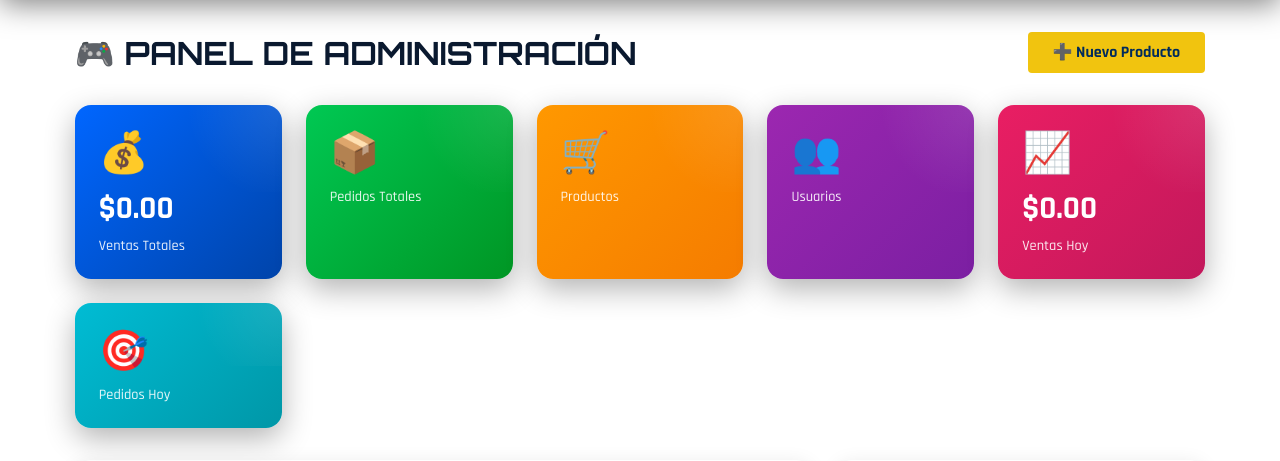
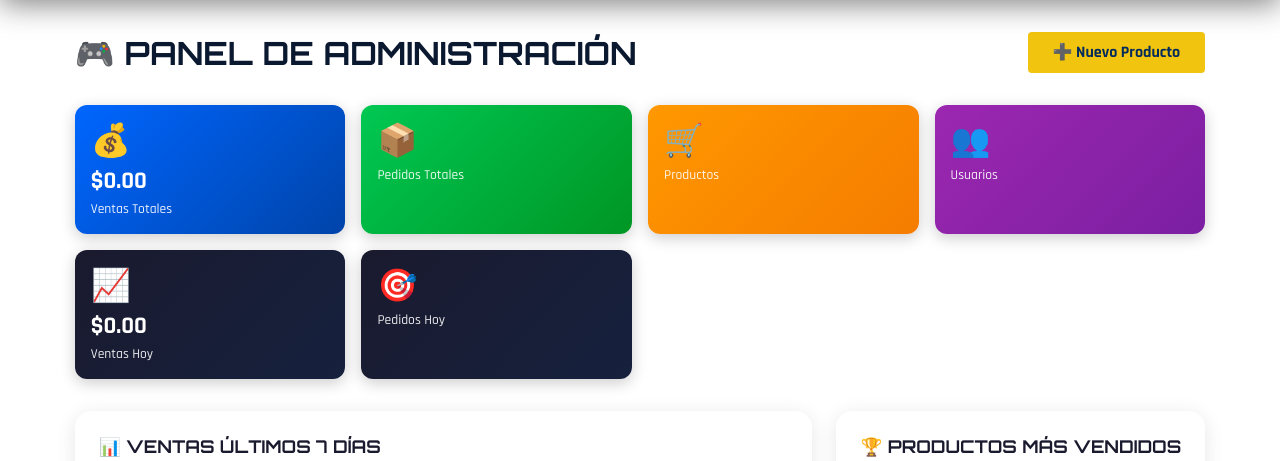
Before and after one commit to Ordones18/Ponte-Once-Store, a Flask app: template templates/admin/dashboard.html in a window 1280 px wide. Shown: the part 78-539 px from the top of the page. Run offline with Flask 3, Linux system fonts and the light colour scheme; the template is opened without the code that fills it, so the values that code supplies are empty; some libraries are stand-ins or nearby versions.

Commit message:
UI: Yellow/Black catalog filters and Compact 3-col Admin Stats

```diff
--- a/templates/admin/dashboard.html
+++ b/templates/admin/dashboard.html
@@ -22,37 +22,28 @@
     /* Stats Cards */
     .stats-grid {
         display: grid;
-        grid-template-columns: repeat(auto-fit, minmax(200px, 1fr));
-        gap: 1.5rem;
+        grid-template-columns: repeat(auto-fit, minmax(220px, 1fr));
+        gap: 1rem;
         margin-bottom: 2rem;
     }
 
     .stat-card {
         background: linear-gradient(135deg, #1a1a2e 0%, #16213e 100%);
-        border-radius: 16px;
-        padding: 1.5rem;
+        border-radius: 12px;
+        padding: 1rem;
         color: white;
         position: relative;
         overflow: hidden;
-        box-shadow: 0 10px 30px rgba(0, 0, 0, 0.3);
+        box-shadow: 0 4px 15px rgba(0, 0, 0, 0.2);
         transition: transform 0.3s, box-shadow 0.3s;
     }
 
     .stat-card:hover {
-        transform: translateY(-5px);
-        box-shadow: 0 15px 40px rgba(0, 0, 0, 0.4);
+        transform: translateY(-3px);
+        box-shadow: 0 8px 25px rgba(0, 0, 0, 0.3);
     }
 
-    .stat-card::before {
-        content: '';
-        position: absolute;
-        top: -50%;
-        right: -50%;
-        width: 100%;
-        height: 100%;
-        background: radial-gradient(circle, rgba(255, 255, 255, 0.1) 0%, transparent 70%);
-    }
-
+    /* ... (grádientes se mantienen igual o se simplifican) ... */
     .stat-card.blue {
         background: linear-gradient(135deg, #0066ff 0%, #0044aa 100%);
     }
@@ -69,28 +60,20 @@
         background: linear-gradient(135deg, #9c27b0 0%, #7b1fa2 100%);
     }
 
-    .stat-card.pink {
-        background: linear-gradient(135deg, #e91e63 0%, #c2185b 100%);
-    }
-
-    .stat-card.cyan {
-        background: linear-gradient(135deg, #00bcd4 0%, #0097a7 100%);
-    }
-
     .stat-icon {
-        font-size: 2.5rem;
-        margin-bottom: 0.5rem;
+        font-size: 2rem;
+        margin-bottom: 0.25rem;
     }
 
     .stat-value {
-        font-size: 2rem;
+        font-size: 1.5rem;
         font-weight: bold;
-        margin: 0.5rem 0;
+        margin: 0.25rem 0;
     }
 
     .stat-label {
         opacity: 0.9;
-        font-size: 0.9rem;
+        font-size: 0.85rem;
     }
 
     /* Charts Section */
--- a/templates/catalog.html
+++ b/templates/catalog.html
@@ -15,14 +15,14 @@
 <section class="catalog-filters"
     style="max-width: 1200px; margin: 0 auto 2rem; padding: 0 5%; display: flex; gap: 1rem; overflow-x: auto; padding-bottom: 10px;">
     <a href="{{ url_for('catalog') }}" class="filter-btn {% if not current_category %}active{% endif %}"
-        style="padding: 0.5rem 1.5rem; border-radius: 50px; text-decoration: none; border: 1px solid var(--primary-blue); background: {% if not current_category %}var(--primary-blue){% else %}transparent{% endif %}; color: {% if not current_category %}#000{% else %}white{% endif %}; transition: all 0.3s;">
+        style="padding: 0.5rem 1.5rem; border-radius: 50px; text-decoration: none; border: 1px solid var(--accent-yellow); background: {% if not current_category %}var(--accent-yellow){% else %}transparent{% endif %}; color: #000; font-weight: bold; transition: all 0.3s; white-space: nowrap;">
         Todos
     </a>
 
     {% for cat in categories %}
     <a href="{{ url_for('catalog', category=cat) }}"
         class="filter-btn {% if current_category == cat %}active{% endif %}"
-        style="padding: 0.5rem 1.5rem; border-radius: 50px; text-decoration: none; border: 1px solid var(--primary-blue); background: {% if current_category == cat %}var(--primary-blue){% else %}transparent{% endif %}; color: {% if current_category == cat %}#000{% else %}white{% endif %}; white-space: nowrap; transition: all 0.3s;">
+        style="padding: 0.5rem 1.5rem; border-radius: 50px; text-decoration: none; border: 1px solid var(--accent-yellow); background: {% if current_category == cat %}var(--accent-yellow){% else %}transparent{% endif %}; color: #000; font-weight: bold; white-space: nowrap; transition: all 0.3s;">
         {{ cat }}
     </a>
     {% endfor %}
```
